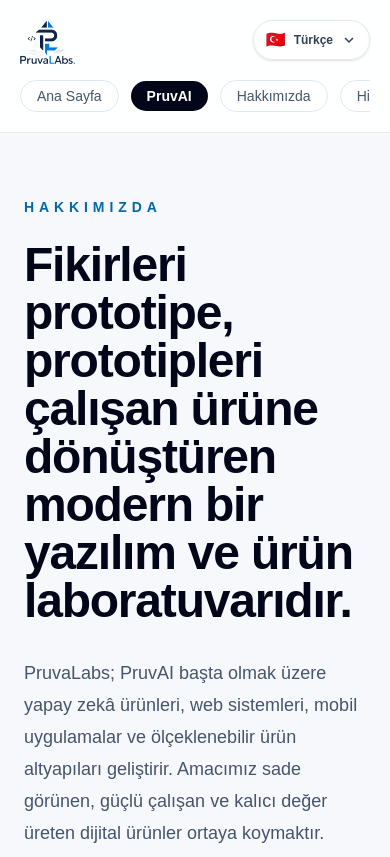
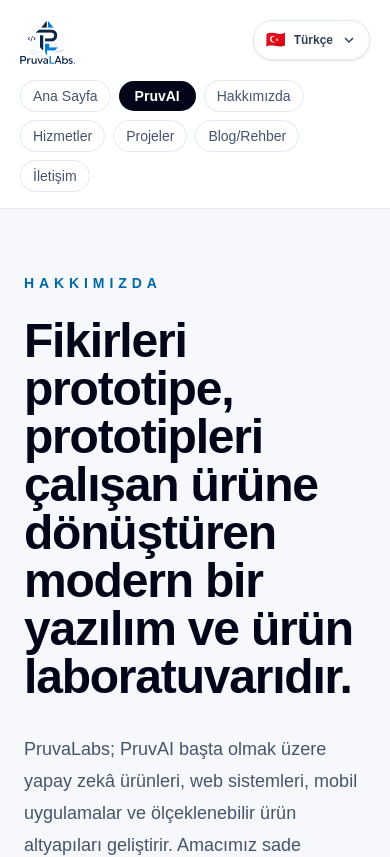
Before and after one commit to PruvaLAbs/pruvalabs-website, a Next.js app: page /about in a window 390 px wide. Shown: the top 857 px of the page. Built offline with nearby package versions, Linux system fonts and the light colour scheme.

Commit message:
fix(responsive): prevent mobile header overflow

```diff
--- a/components/site-header.tsx
+++ b/components/site-header.tsx
@@ -16,18 +16,18 @@ export function SiteHeader() {
   return (
     <header className="sticky top-0 z-50 border-b border-slate-200/80 bg-white/90 backdrop-blur-xl">
       <div className="mx-auto flex w-full max-w-7xl flex-col gap-4 px-5 py-4 sm:px-8 lg:flex-row lg:items-center lg:justify-between lg:px-10">
-        <div className="flex items-center justify-between gap-3">
-          <Link href="/" aria-label="PruvaLabs Ana Sayfa" className="flex items-center">
+        <div className="flex min-w-0 items-center justify-between gap-3">
+          <Link href="/" aria-label="PruvaLabs Ana Sayfa" className="flex min-w-0 items-center">
             <Image
               src="/pruvalabs-logo.png"
               alt="PruvaLabs"
               width={788}
               height={694}
-              className="h-12 w-auto object-contain sm:h-14"
+              className="h-12 max-w-[9rem] w-auto object-contain sm:h-14 sm:max-w-none"
               priority
             />
           </Link>
-          <div className="lg:hidden">
+          <div className="shrink-0 lg:hidden">
             <LanguageSwitcher />
           </div>
         </div>
@@ -35,7 +35,7 @@ export function SiteHeader() {
         <div className="flex min-w-0 items-center gap-4">
           <nav
             aria-label="Ana menü"
-            className="flex min-w-0 flex-1 items-center gap-3 overflow-x-auto whitespace-nowrap pb-1 text-sm font-medium text-slate-600 lg:w-auto lg:justify-end lg:gap-7 lg:overflow-visible lg:pb-0"
+            className="flex min-w-0 flex-1 flex-wrap items-center gap-2 text-sm font-medium text-slate-600 sm:gap-3 lg:w-auto lg:flex-nowrap lg:justify-end lg:gap-7"
           >
             {navItems.map((item) => (
               <Link
@@ -44,7 +44,7 @@ export function SiteHeader() {
                 className={
                   item.href === "/pruvai"
                     ? "inline-flex self-center rounded-full bg-slate-950 px-4 py-2 font-semibold leading-none text-white transition hover:bg-slate-800"
-                    : "inline-flex self-center rounded-full border border-slate-200 bg-white/70 px-4 py-2 leading-none transition hover:bg-white hover:text-slate-950 lg:border-0 lg:bg-transparent lg:px-0 lg:py-0"
+                    : "inline-flex self-center rounded-full border border-slate-200 bg-white/70 px-3 py-2 leading-none transition hover:bg-white hover:text-slate-950 sm:px-4 lg:border-0 lg:bg-transparent lg:px-0 lg:py-0"
                 }
               >
                 {item.label}
```
